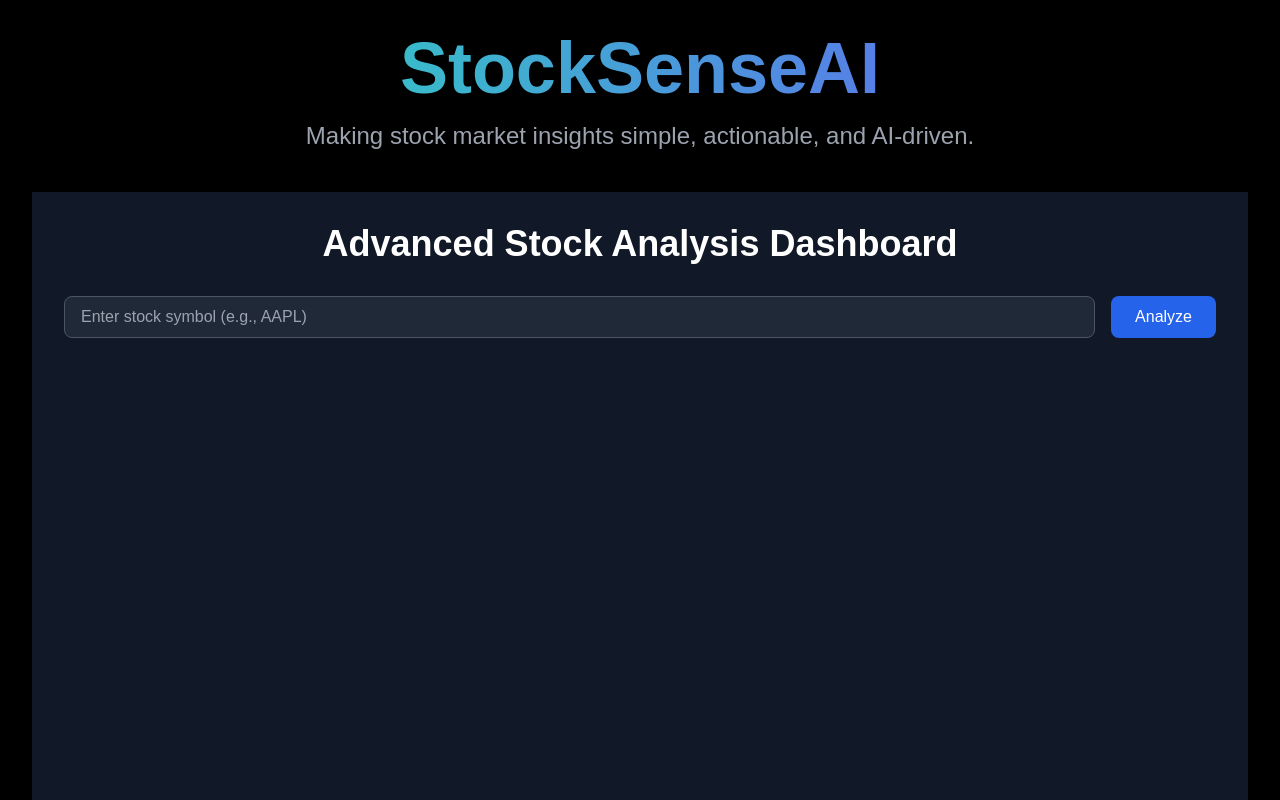
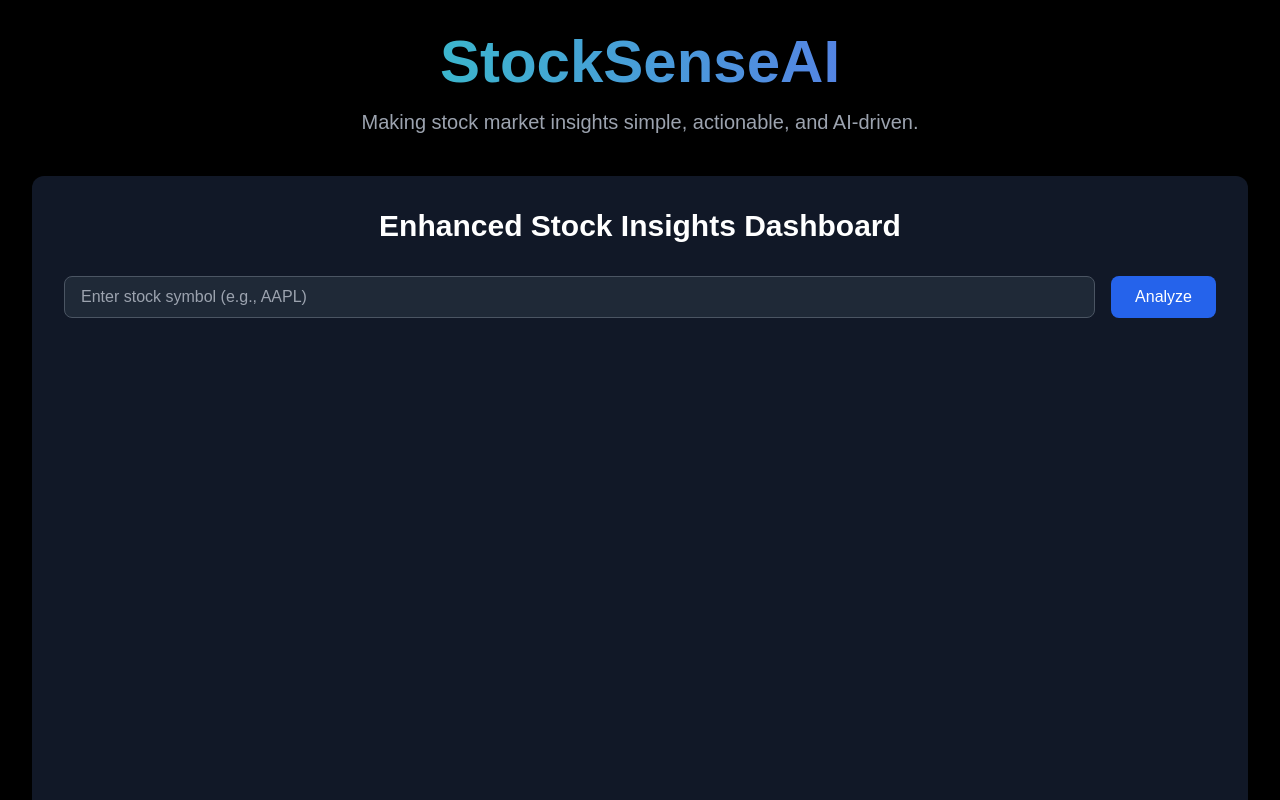
Before and after one commit to kalashvasaniya/stock-sense-ai, a Next.js app: page / in a window 1280 px wide. Shown: the top 800 px of the page. Built offline with nearby package versions, Linux system fonts and the light colour scheme.

Commit message:
Final touch -init

```diff
--- a/app/Components/StockSummary/page.js
+++ b/app/Components/StockSummary/page.js
@@ -90,15 +90,13 @@ const VolumeChart = ({ data }) => (
 )
 
 // Generate prediction data function
-const generatePredictionData = (currentPrice, days = 180) => {
+const generateLast30DaysData = (currentPrice) => {
   const data = []
-  let price = currentPrice
   const today = new Date()
-  for (let i = 0; i < days; i++) {
+  for (let i = 29; i >= 0; i--) {
     const date = new Date(today)
-    date.setDate(date.getDate() + i)
-    // More realistic price movement with a slight upward trend
-    price = price * (1 + (Math.random() - 0.48) * 0.03)
+    date.setDate(date.getDate() - i)
+    const price = currentPrice * (1 + (Math.random() - 0.5) * 0.1)
     data.push({
       date: date.toISOString().split("T")[0],
       price: Number.parseFloat(price.toFixed(2)),
@@ -131,7 +129,7 @@ const EnhancedStockDashboard = () => {
       const data = await response.json()
       if (!response.ok) throw new Error(data.error)
       setStockData(data)
-      setPredictionData(generatePredictionData(data.currentPrice))
+      setPredictionData(generateLast30DaysData(data.currentPrice))
     } catch (err) {
       setError(err.message)
     } finally {
@@ -140,15 +138,15 @@ const EnhancedStockDashboard = () => {
   }
 
   return (
-    <div className="min-h-screen bg-gray-900 p-4 sm:p-8">
+    <div className="min-h-screen rounded-xl bg-gray-900 p-4 sm:p-8">
       <div className="max-w-7xl mx-auto">
         <motion.h1
-          className="text-3xl sm:text-4xl font-bold text-white mb-8 text-center"
+          className="text-2xl sm:text-3xl font-bold text-white mb-8 text-center"
           initial={{ opacity: 0, y: -20 }}
           animate={{ opacity: 1, y: 0 }}
           transition={{ duration: 0.5 }}
         >
-          Advanced Stock Analysis Dashboard
+          Enhanced Stock Insights Dashboard
         </motion.h1>
 
         <motion.form
@@ -241,7 +239,7 @@ const EnhancedStockDashboard = () => {
             {/* Charts */}
             <div className="grid grid-cols-1 lg:grid-cols-2 gap-6">
               <div className="bg-gray-800 p-4 rounded-xl border border-gray-700">
-                <h3 className="text-xl font-semibold text-white mb-4">Stock Price Prediction (Next 180 Days)</h3>
+                <h3 className="text-xl font-semibold text-white mb-4">Stock Price (Last 30 Days)</h3>
                 <PredictionChart data={predictionData} />
               </div>
               <div className="bg-gray-800 p-4 rounded-xl border border-gray-700">
--- a/app/page.js
+++ b/app/page.js
@@ -5,10 +5,10 @@ export default function Home() {
   return (
     <div className="min-h-screen bg-black p-8">
       <header className="max-w-4xl mx-auto text-center mb-10">
-        <h1 className="text-5xl sm:text-6xl md:text-7xl font-extrabold text-transparent bg-clip-text bg-gradient-to-r from-teal-400 to-indigo-500">
+        <h1 className="text-4xl sm:text-5xl md:text-6xl font-extrabold text-transparent bg-clip-text bg-gradient-to-r from-teal-400 to-indigo-500">
           StockSenseAI
         </h1>
-        <p className="text-lg sm:text-xl md:text-2xl text-gray-400 mt-4">
+        <p className="text-base sm:text-lg md:text-xl text-gray-400 mt-4">
           Making stock market insights simple, actionable, and AI-driven.
         </p>
       </header>
```
